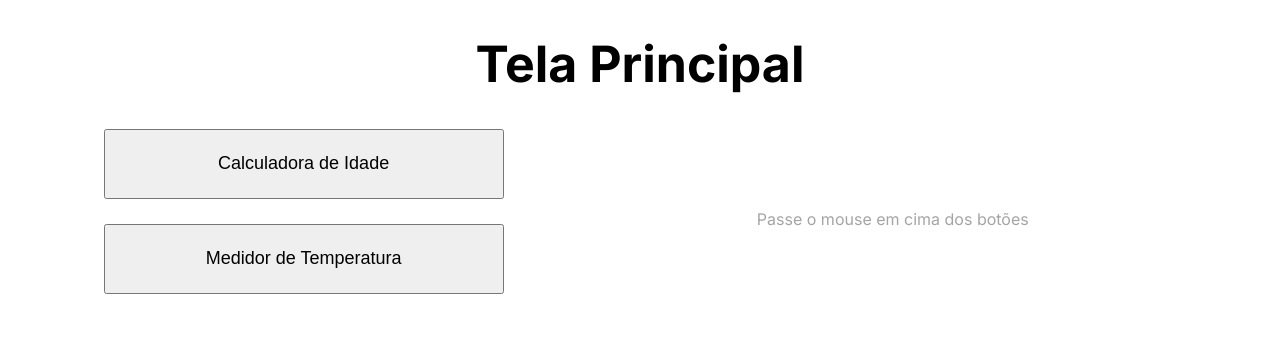
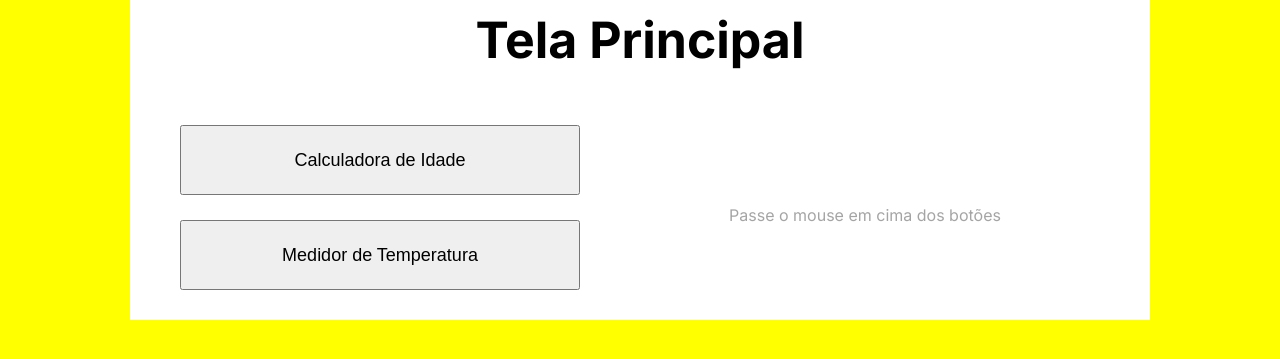
Before and after one commit to andreluistavaresmossignato/proj-pw2-amsds-b2, a PHP site: page / in a window 1280 px wide. Shown: the top 359 px of the page. Run offline with PHP 8.4, Linux system fonts and the light colour scheme.

Commit message:
mudanças 10.06

```diff
--- a/estilos/style.css
+++ b/estilos/style.css
@@ -1,6 +1,11 @@
 @charset "UTF-8";
 
 @import url('https://fonts.googleapis.com/css2?family=Figtree:ital,wght@0,300..900;1,300..900&family=Inter:ital,opsz,wght@0,14..32,100..900;1,14..32,100..900&family=Poppins:ital,wght@0,100;0,200;0,300;0,400;0,500;0,600;0,700;0,800;0,900;1,100;1,200;1,300;1,400;1,500;1,600;1,700;1,800;1,900&display=swap');
+
+* {
+    margin: 0;
+    padding: 0;
+}
 
 :root {
     /* Fontes */
@@ -12,12 +17,18 @@
 }
 
 body {
-    font-family: var(--fontePrincipal)
+    font-family: var(--fontePrincipal);
+    background-color: rgb(255, 255, 0);
 }
 
 h1 {
     text-align: center;
     margin-bottom: 30px;
+}
+
+section#principal, header {
+    background-color: white;
+    margin: auto;
 }
 
 section#botoes {
@@ -64,23 +75,42 @@ p#txtTemperatura, p#txtIdade{
         margin: auto;
         margin: 5px 10px 20px 0px;
     }
+    section#principal, header{
+        padding: 10px;
+        width: 100vw;
+        margin: 0;
+        padding: 0;
+    }
+
+    section#principal, header{
+        padding: 5px;
+    }
 }
 
 /* Celulares médios e tablets pequenos */
-@media (max-width: 768px) {
+@media (min-width: 481px) and (max-width: 768px) {
     h1 {
-        font-size: 40px;
+        font-size: 400px;
     }
     .btn_telaPrincipal {
         width: 300px;
         height: 40px;
         margin: 5px 10px 20px 0px;
     }
+    section#principal, header {
+        padding: 5px;
+    }
+    /* Adicione outros estilos específicos para esta faixa */
 }
-
 
 /* Tablets e tela pequenas */
 @media (max-width: 1024px) {
+
+    section#principal, header{
+        padding: 10px;
+        max-width: 700px;
+    }
+
     h1 {
         font-size: 45px;
     }
@@ -100,6 +130,11 @@ p#txtTemperatura, p#txtIdade{
 
 /* Telas grandes (desktop) */
 @media (min-width: 1025px) {
+    section#principal, header{
+        padding: 10px;
+        max-width: 1000px;
+    }
+
     section#infos {
         width: 40%;
         margin: auto;
@@ -126,13 +161,13 @@ p#txtTemperatura, p#txtIdade{
     }
 
     section#botoes {
-        width: 40%;
+        width: 45%;
         display: flex;
         flex-direction: column;
         align-items: flex-end;
     }
 
     section#infos {
-        width: 50%;
+        width: 30%;
     }
 }
--- a/index.html
+++ b/index.html
@@ -12,6 +12,7 @@
     </header>
 
     <main>
+        <section id="principal">
             <section id="container">
                 <section id="botoes">
                     <a href="idade.php" onmouseover="aparecerTexto('idade')" onmouseout="someTexto('idade')">
@@ -21,13 +22,16 @@
                         <button class="btn_telaPrincipal" id="temperatura">Medidor de Temperatura</button>
                     </a>
                 </section>
-
                 <section id="infos">
                     <p id="txtPadrao">Passe o mouse em cima dos botões</p>
                     <p id="txtTemperatura">Use esta ferramenta para converter rapidamente valores entre diferentes escalas de temperatura: Celsius, Fahrenheit e Kelvin.</p>
                     <p id="txtIdade">Descubra sua idade com precisão! Informe sua data de nascimento e a calculadora mostrará exatamente quantos anos, meses e dias você tem.</p>
                 </section>
             </section>
+        </section>
+
+
+
     </main>
     <script>
         // variaveis
```
Lines whose indentation alone changed are shown as unchanged.
